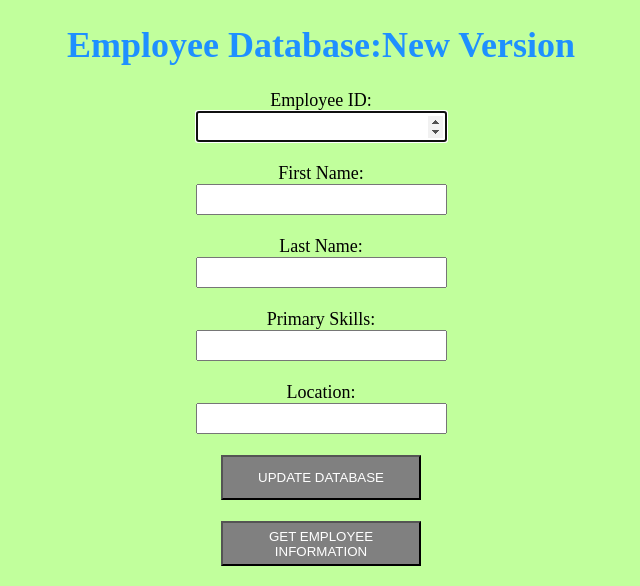
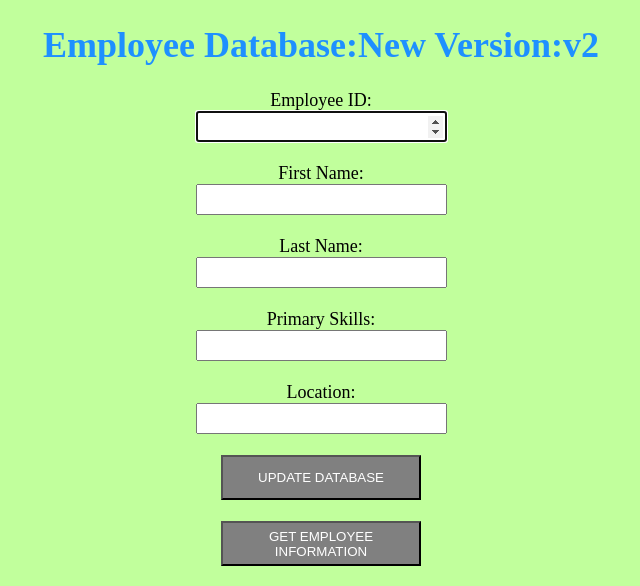
Before and after one commit to 178597217-myseneca/Assignment2, a Flask app: page / in a window 1280 px wide. Shown: the top 586 px of the page, without its empty margins (319-959 px from the left). Run offline with Flask 2, Linux system fonts and the light colour scheme.

Commit message:
Update addemp.html

```diff
--- a/templates/addemp.html
+++ b/templates/addemp.html
@@ -6,7 +6,7 @@
 <center>
 	<font color="black" size="4" style="font-family: avenir">
 
-		<h1 style="color: DodgerBlue">Employee Database:New Version</h1>
+		<h1 style="color: DodgerBlue">Employee Database:New Version:v2</h1>
 		<body style="background: {{ color }};" >
 
 			<form action="/addemp" autocomplete="on" method = "POST" enctype="multipart/form-data">
```
